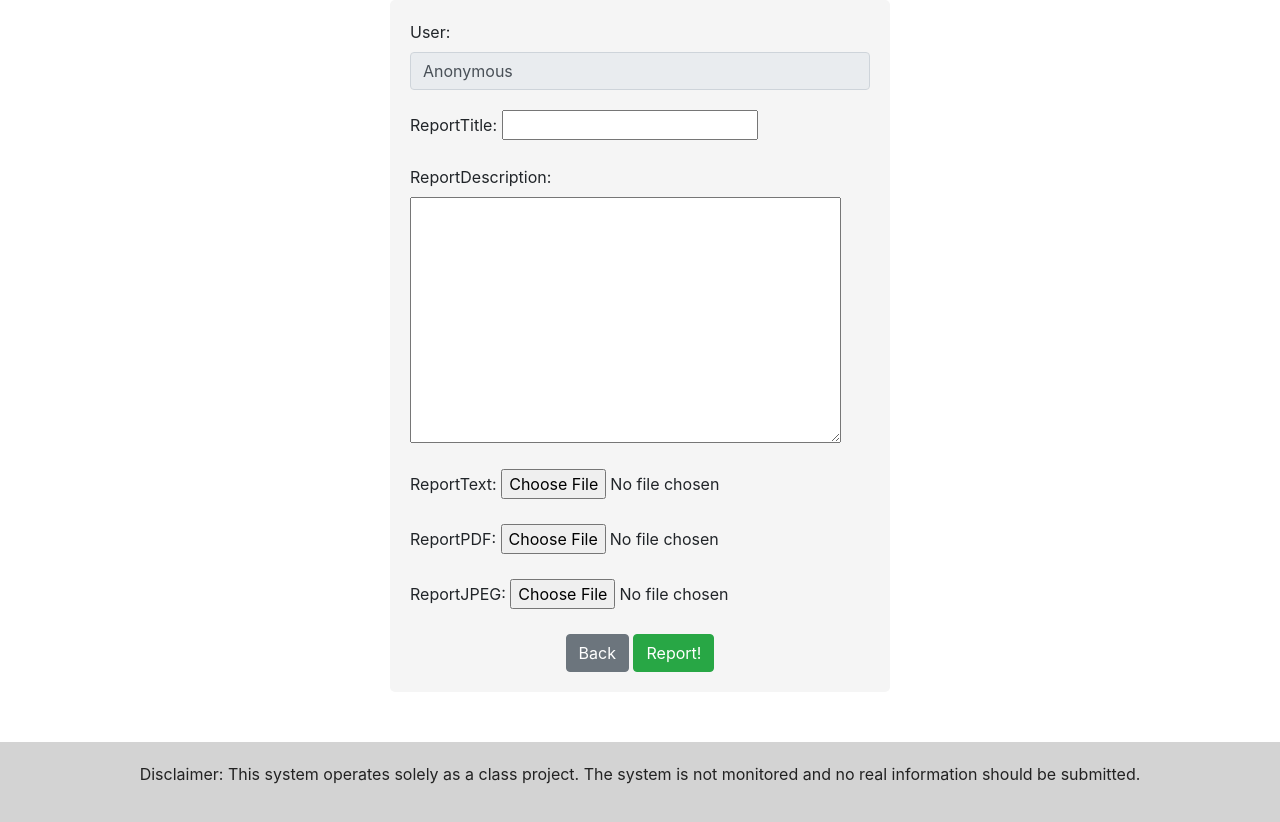
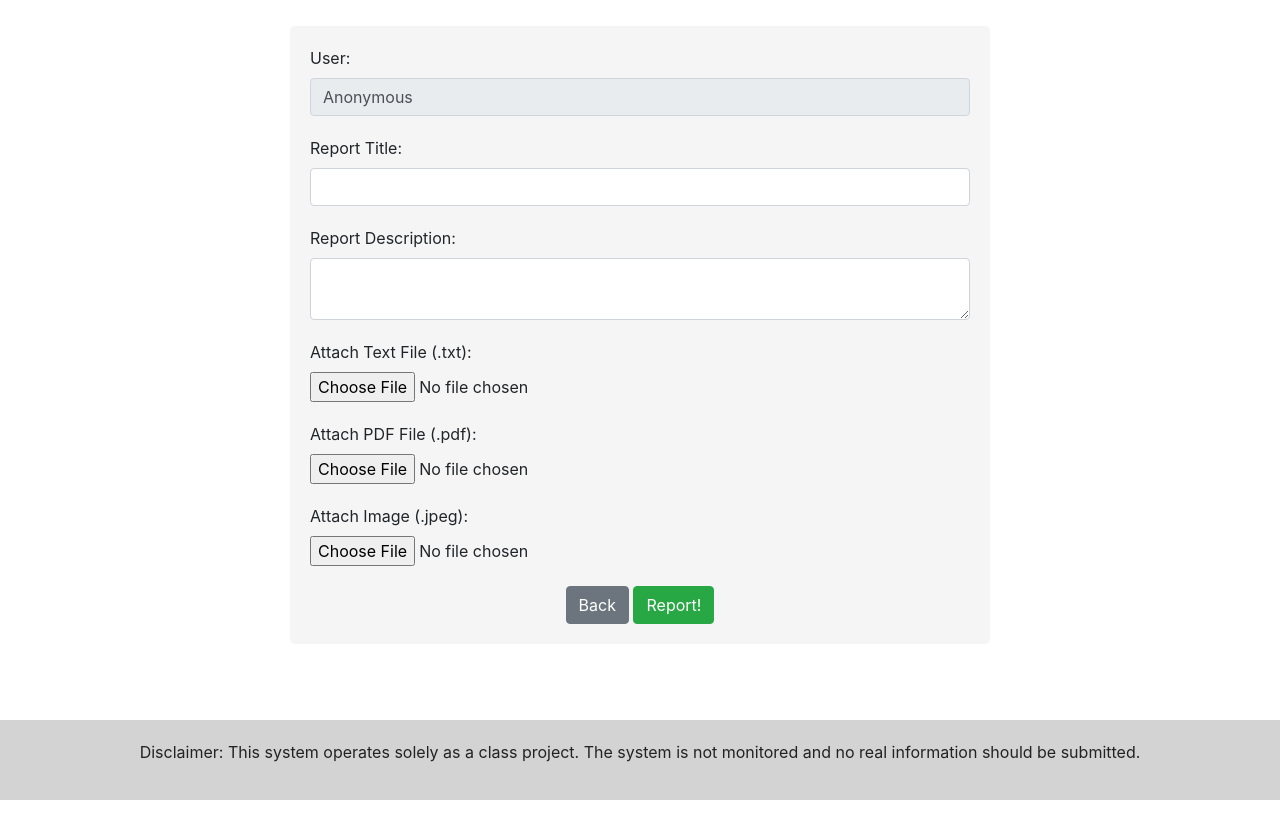
Before and after one commit to jess-strobel/Environmental-Whistleblower-Web-Application, a Django app: page /submitreport/ in a window 1280 px wide. After the commit the page ends 800 px from the top, so only its background shows below. Run offline with Django 5.2, Linux system fonts and the light colour scheme; some libraries are stand-ins or nearby versions.

Commit message:
changed report form to not use direct variable names

```diff
--- a/whistleblowingapp/templates/whistleblowingapp/allreports.html
+++ b/whistleblowingapp/templates/whistleblowingapp/allreports.html
@@ -24,7 +24,7 @@
             color: #222222;
         }
         .spacer {
-            min-height: 30px; /* This ensures there's always at least 30px of space */
+            min-height: 30px;
         }
 
 
--- a/whistleblowingapp/templates/whistleblowingapp/index.html
+++ b/whistleblowingapp/templates/whistleblowingapp/index.html
@@ -26,7 +26,7 @@
             color: #222222;
         }
         .spacer {
-            min-height: 30px; /* This ensures there's always at least 30px of space */
+            min-height: 30px;
         }
         .justified-text {
             text-align: left;
--- a/whistleblowingapp/templates/whistleblowingapp/submitreport.html
+++ b/whistleblowingapp/templates/whistleblowingapp/submitreport.html
@@ -7,7 +7,8 @@
     <link rel="stylesheet" href="https://stackpath.bootstrapcdn.com/bootstrap/4.5.2/css/bootstrap.min.css">
     <style>
         form {
-            max-width: 500px;
+            max-width: 900px;
+            min-width: 700px;
             margin: auto;
             padding: 20px;
             border-radius: 5px;
@@ -27,7 +28,7 @@
             color: #222222;
         }
         .spacer {
-            min-height: 30px; /* This ensures there's always at least 30px of space */
+            min-height: 30px;
         }
     </style>
 </head>
@@ -38,24 +39,40 @@
             <label>User:</label>
             <input type="text" class="form-control" value="{{ request.user.username|default:'Anonymous' }}" readonly>
         </div>
-        {% for field in form %}
-            {% if field.name != 'user' %}
-                <div class="form-group">
-                    {{ field.label_tag }}
-                    {{ field }}
-                    {% if field.errors %}
-                        <div class="alert alert-danger">
-                            {{ field.errors }}
-                        </div>
-                    {% endif %}
-                </div>
-            {% endif %}
-        {% endfor %}
+
+
+        <div class="form-group">
+            <label for="id_reportTitle">Report Title:</label>
+            <input type="text" class="form-control" id="id_reportTitle" name="reportTitle" value="{{ form.reportTitle.value|default_if_none:'' }}">
+        </div>
+
+
+        <div class="form-group">
+            <label for="id_reportDescription">Report Description:</label>
+            <textarea class="form-control" id="id_reportDescription" name="reportDescription">{{ form.reportDescription.value|default_if_none:'' }}</textarea>
+        </div>
+
+
+        <div class="form-group">
+            <label for="id_reportText">Attach Text File (.txt):</label>
+            <input type="file" class="form-control-file" id="id_reportText" name="reportText">
+        </div>
+
+
+        <div class="form-group">
+            <label for="id_reportPDF">Attach PDF File (.pdf):</label>
+            <input type="file" class="form-control-file" id="id_reportPDF" name="reportPDF">
+        </div>
+
+
+        <div class="form-group">
+            <label for="id_reportJPEG">Attach Image (.jpeg):</label>
+            <input type="file" class="form-control-file" id="id_reportJPEG" name="reportJPEG">
+        </div>
+
         <div class="text-center">
              <a href="{% url 'whistleblowingapp:signedin' %}" class="btn btn-secondary">Back</a> <input type="submit" class="btn btn-success" value="Report!">
         </div>
-
-
     </form>
 </body>
 <footer class="footer">
--- a/whistleblowingapp/templates/whistleblowingapp/viewUserReports.html
+++ b/whistleblowingapp/templates/whistleblowingapp/viewUserReports.html
@@ -8,10 +8,10 @@
     <style>
 
         .report-title-link {
-            color: red; /* Makes the link text red */
+            color: red;
         }
         .report-title-link:hover {
-            color: darkred; /* Optional: Change color on hover */
+            color: darkred;
         }
         .footer {
             background-color: #D3D3D3;
@@ -24,7 +24,7 @@
             color: #222222;
         }
         .spacer {
-            min-height: 30px; /* This ensures there's always at least 30px of space */
+            min-height: 30px;
         }
     </style>
 </head>
--- a/whistleblowingapp/templates/whistleblowingapp/viewreport.html
+++ b/whistleblowingapp/templates/whistleblowingapp/viewreport.html
@@ -6,9 +6,7 @@
     <title>Edit Report</title>
     <link rel="stylesheet" href="https://stackpath.bootstrapcdn.com/bootstrap/4.5.2/css/bootstrap.min.css">
     <style>
-        body {
-            margin-bottom: 80px;
-        }
+
         form {
             margin: auto;
             max-width: 600px;
@@ -37,7 +35,7 @@
             color: #222222;
         }
         .spacer {
-            min-height: 30px; /* This ensures there's always at least 30px of space */
+            min-height: 30px;
         }
     </style>
 </head>
```
Also changed, not shown: whistleblowingapp/templates/whistleblowingapp/submitted.html (+12 -13 lines).
